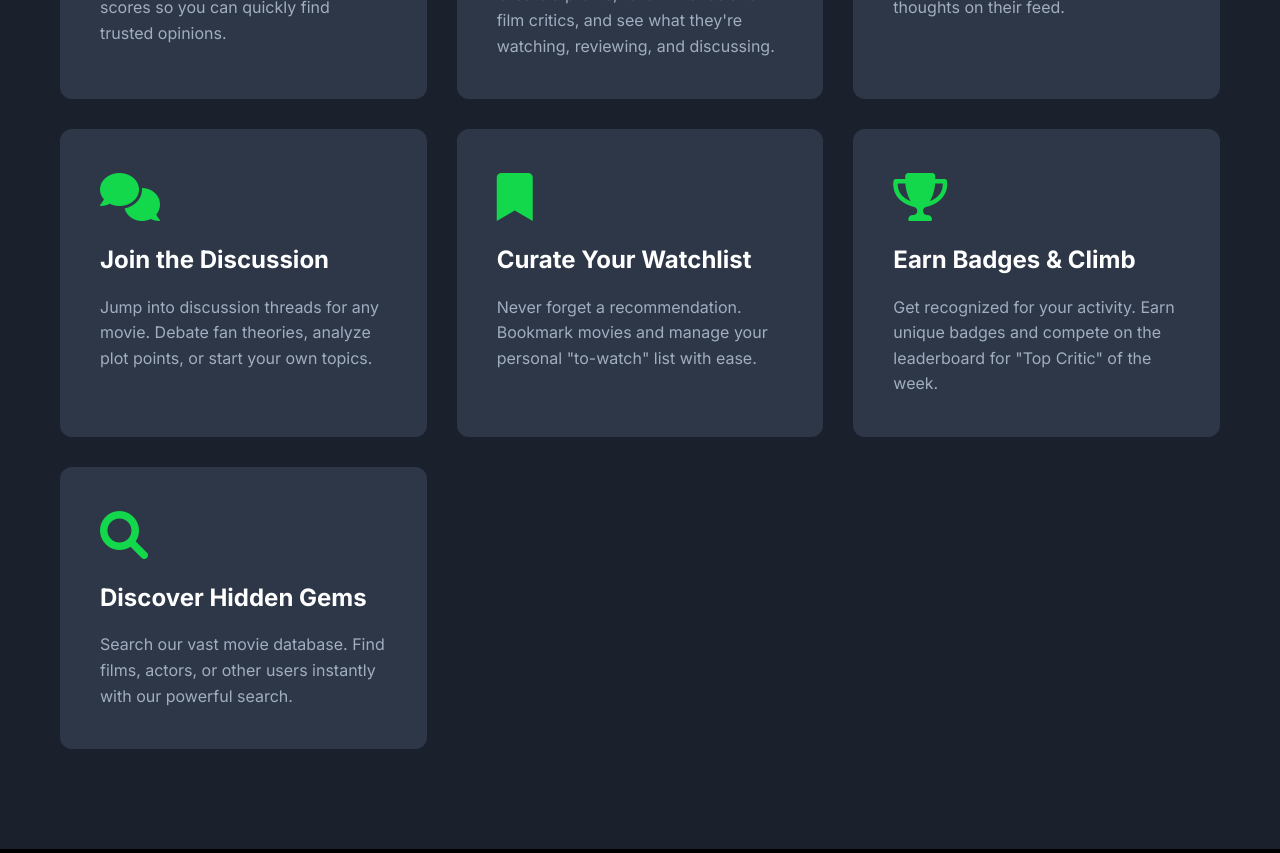
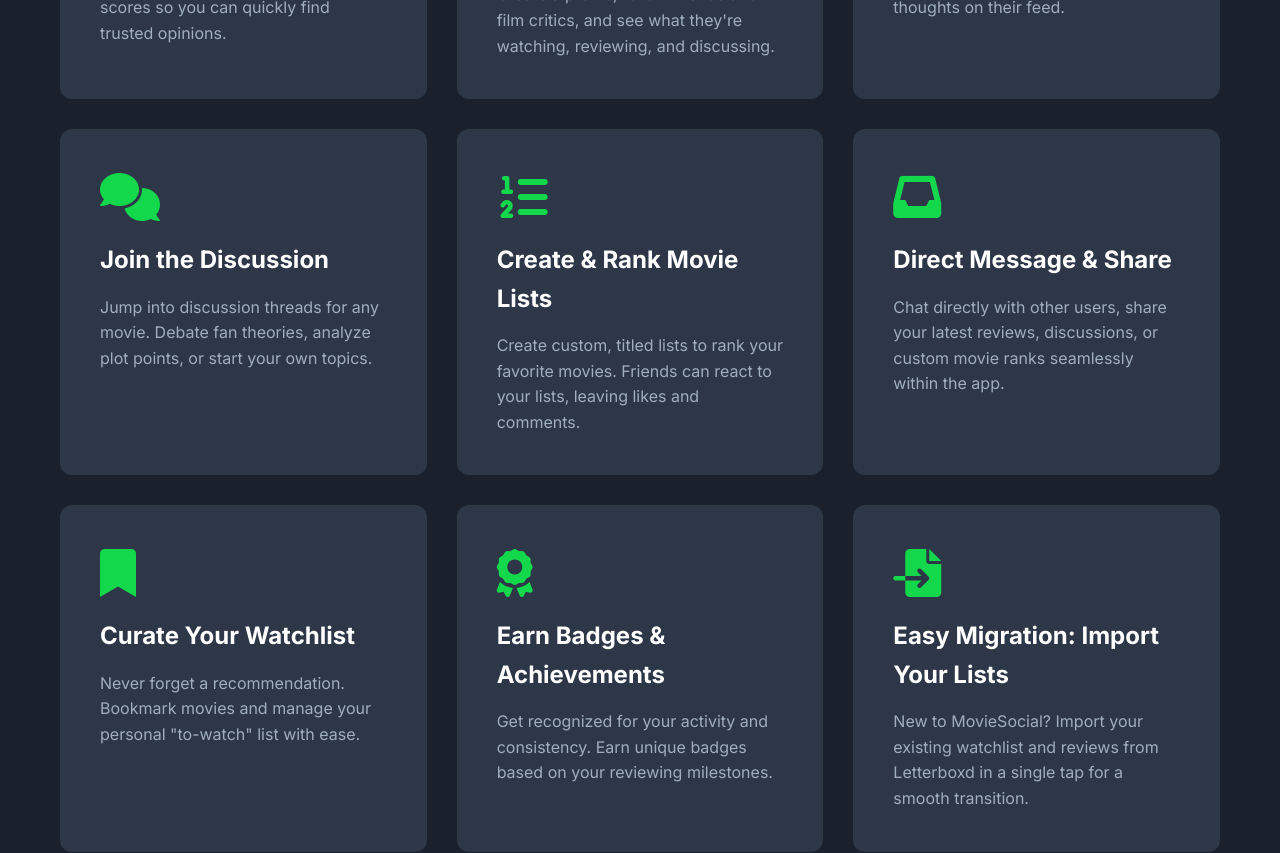
Before and after one commit to Thoufeek23/MS_Pitch, a React (Create React App) app: page / in a window 1280 px wide. Shown: the part 1300-2153 px from the top of the page. Built offline with nearby package versions, Linux system fonts and the light colour scheme.

Commit message:
Features updated

```diff
--- a/src/components/Features.js
+++ b/src/components/Features.js
@@ -8,53 +8,67 @@ function Features() {
         <p className="section-subtitle">MovieSocial isn't just another movie app. It's a community.</p>
 
         <div className="features-grid">
-          {/* New Feature (card 1) - Rated reviews */}
+          {/* Feature 1: Rated reviews (Keep) */}
           <div className="feature-card animate-on-scroll">
             <i className="fas fa-star feature-icon" aria-hidden="true"></i>
             <h3>Rated reviews</h3>
             <p>Browse normalized, rated reviews with reviewer badges and averaged scores so you can quickly find trusted opinions.</p>
           </div>
 
-          {/* Feature 1 */}
+          {/* Feature 2: Build Your Cinephile Profile (Keep, implicitly contains Follow) */}
           <div className="feature-card animate-on-scroll">
             <i className="fas fa-users feature-icon"></i>
             <h3>Build Your Cinephile Profile</h3>
             <p>Create a profile, follow friends and film critics, and see what they're watching, reviewing, and discussing.</p>
           </div>
 
-          {/* Feature 2 */}
+          {/* Feature 3: Write & Share Reviews (Keep) */}
           <div className="feature-card animate-on-scroll">
             <i className="fas fa-star-half-alt feature-icon"></i>
             <h3>Write & Share Reviews</h3>
             <p>Give star ratings and write detailed reviews. Your followers will see your thoughts on their feed.</p>
           </div>
 
-          {/* Feature 3 */}
+          {/* Feature 4: Join the Discussion (Keep) */}
           <div className="feature-card animate-on-scroll">
             <i className="fas fa-comments feature-icon"></i>
             <h3>Join the Discussion</h3>
             <p>Jump into discussion threads for any movie. Debate fan theories, analyze plot points, or start your own topics.</p>
           </div>
 
-          {/* Feature 4 */}
+          {/* Feature 5: New - Create & Rank Movie Lists (Ranks) */}
+          <div className="feature-card animate-on-scroll">
+            <i className="fas fa-list-ol feature-icon"></i>
+            <h3>Create & Rank Movie Lists</h3>
+            <p>Create custom, titled lists to rank your favorite movies. Friends can react to your lists, leaving likes and comments.</p>
+          </div>
+
+          {/* Feature 6: New - Direct Message & Share */}
+          <div className="feature-card animate-on-scroll">
+            <i className="fas fa-inbox feature-icon"></i>
+            <h3>Direct Message & Share</h3>
+            <p>Chat directly with other users, share your latest reviews, discussions, or custom movie ranks seamlessly within the app.</p>
+          </div>
+
+          {/* Feature 7: Curate Your Watchlist (Keep) */}
           <div className="feature-card animate-on-scroll">
             <i className="fas fa-bookmark feature-icon"></i>
             <h3>Curate Your Watchlist</h3>
             <p>Never forget a recommendation. Bookmark movies and manage your personal "to-watch" list with ease.</p>
           </div>
 
-          {/* Feature 5 */}
+          {/* Feature 8: Modified - Badges only (Original Feature) */}
           <div className="feature-card animate-on-scroll">
-            <i className="fas fa-trophy feature-icon"></i>
-            <h3>Earn Badges & Climb</h3>
-            <p>Get recognized for your activity. Earn unique badges and compete on the leaderboard for "Top Critic" of the week.</p>
+            <i className="fas fa-award feature-icon"></i>
+            <h3>Earn Badges & Achievements</h3>
+            <p>Get recognized for your activity and consistency. Earn unique badges based on your reviewing milestones.</p>
           </div>
 
-          {/* Feature 6 */}
+          {/* Feature 9: New - Letterboxd Import (Replaces Discover Hidden Gems) */}
           <div className="feature-card animate-on-scroll">
-            <i className="fas fa-search feature-icon"></i>
-            <h3>Discover Hidden Gems</h3>
-            <p>Search our vast movie database. Find films, actors, or other users instantly with our powerful search.</p>
+            <i className="fas fa-file-import feature-icon"></i>
+            <h3>Easy Migration: Import Your Lists</h3>
+            <p>New to MovieSocial? Import your existing watchlist and reviews from Letterboxd in a single tap for a smooth transition.</p>
           </div>
         </div>
       </div>
--- a/src/components/Feedback.js
+++ b/src/components/Feedback.js
@@ -24,7 +24,9 @@ const Feedback = () => {
     feedPopulationRating: 0,
     gameRating: 0,
     badgesRating: 0,
-    leaderboardRating: 0,
+    ranksRating: 0, // NEW
+    dmRating: 0, // NEW
+    importRating: 0, // NEW
     recommendationRating: 0,
     oneFeature: ''
   });
@@ -119,7 +121,10 @@ const Feedback = () => {
         feedPopulationRating: formData.feedPopulationRating,
         gameRating: formData.gameRating,
         badgesRating: formData.badgesRating,
-        leaderboardRating: formData.leaderboardRating,
+        // Removed leaderboardRating
+        ranksRating: formData.ranksRating, // NEW
+        dmRating: formData.dmRating, // NEW
+        importRating: formData.importRating, // NEW
         recommendationRating: formData.recommendationRating,
         oneFeature: formData.oneFeature
       };
@@ -158,7 +163,10 @@ const Feedback = () => {
         feedPopulationRating: 0,
         gameRating: 0,
         badgesRating: 0,
-        leaderboardRating: 0,
+        // Removed leaderboardRating
+        ranksRating: 0, // NEW
+        dmRating: 0, // NEW
+        importRating: 0, // NEW
         recommendationRating: 0,
         oneFeature: ''
       });
@@ -394,6 +402,18 @@ const Feedback = () => {
               />
 
               <StarRating
+                rating={formData.ranksRating}
+                onRatingChange={(rating) => handleInputChange('ranksRating', rating)}
+                label="How useful do you find the custom Movie Ranks/List feature?"
+              />
+
+              <StarRating
+                rating={formData.dmRating}
+                onRatingChange={(rating) => handleInputChange('dmRating', rating)}
+                label="How valuable is the Direct Message feature for sharing movie content?"
+              />
+
+              <StarRating
                 rating={formData.feedPopulationRating}
                 onRatingChange={(rating) => handleInputChange('feedPopulationRating', rating)}
                 label="How well did the 'For You' feed populate with content based on your interests?"
@@ -416,11 +436,7 @@ const Feedback = () => {
                 label="How motivating are badges and achievements for your app usage?"
               />
 
-              <StarRating
-                rating={formData.leaderboardRating}
-                onRatingChange={(rating) => handleInputChange('leaderboardRating', rating)}
-                label="Rate the value of leaderboards and community rankings"
-              />
+              {/* Removed: Leaderboard Rating was here */}
             </div>
 
             {/* Overall Value */}
@@ -431,6 +447,12 @@ const Feedback = () => {
                 rating={formData.recommendationRating}
                 onRatingChange={(rating) => handleInputChange('recommendationRating', rating)}
                 label="Overall, how likely are you to recommend MovieSocial to movie-loving friends?"
+              />
+
+              <StarRating
+                rating={formData.importRating}
+                onRatingChange={(rating) => handleInputChange('importRating', rating)}
+                label="How important is the Letterboxd profile import feature for you?"
               />
 
               <div className="form-group">
@@ -450,7 +472,7 @@ const Feedback = () => {
               <button
                 type="submit"
                 className="cta-button submit-btn"
-                disabled={isSubmitting || !formData.name || !formData.movieFrequency || !formData.readReviews || !formData.postReviews || !formData.platform || formData.uiRating === 0 || formData.signupRating === 0 || formData.languagePreferenceRating === 0 || formData.performanceRating === 0 || formData.navigationRating === 0 || formData.dailyUsageRating === 0 || formData.comparisonRating === 0 || formData.watchlistRating === 0 || formData.aiRecommendationRating === 0 || formData.communityRating === 0 || formData.socialRating === 0 || formData.discussionRating === 0 || formData.feedPopulationRating === 0 || formData.gameRating === 0 || formData.badgesRating === 0 || formData.leaderboardRating === 0 || formData.recommendationRating === 0}
+                disabled={isSubmitting || !formData.name || !formData.movieFrequency || !formData.readReviews || !formData.postReviews || !formData.platform || formData.uiRating === 0 || formData.signupRating === 0 || formData.languagePreferenceRating === 0 || formData.performanceRating === 0 || formData.navigationRating === 0 || formData.dailyUsageRating === 0 || formData.comparisonRating === 0 || formData.watchlistRating === 0 || formData.aiRecommendationRating === 0 || formData.communityRating === 0 || formData.socialRating === 0 || formData.discussionRating === 0 || formData.feedPopulationRating === 0 || formData.gameRating === 0 || formData.badgesRating === 0 || formData.ranksRating === 0 || formData.dmRating === 0 || formData.importRating === 0 || formData.recommendationRating === 0}
               >
                 {isSubmitting ? (
                   <>
```
